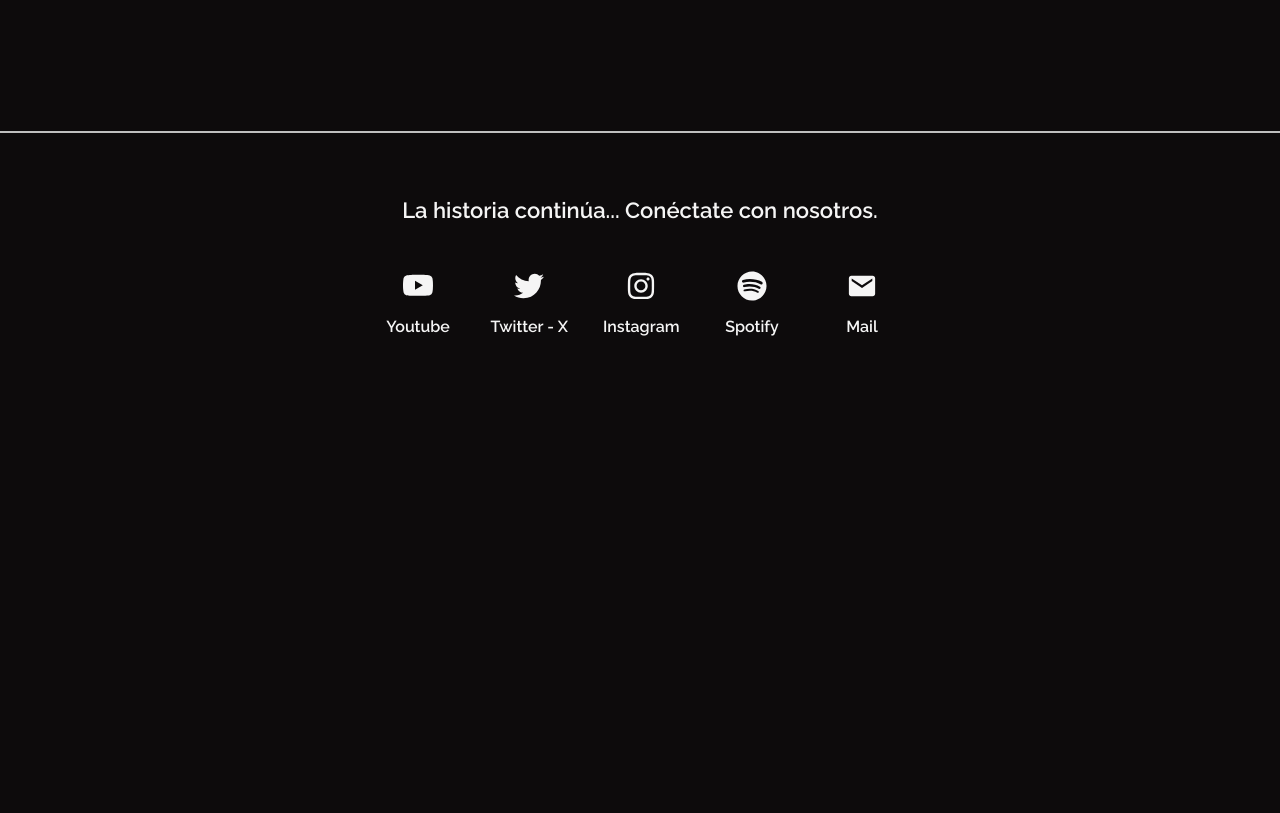
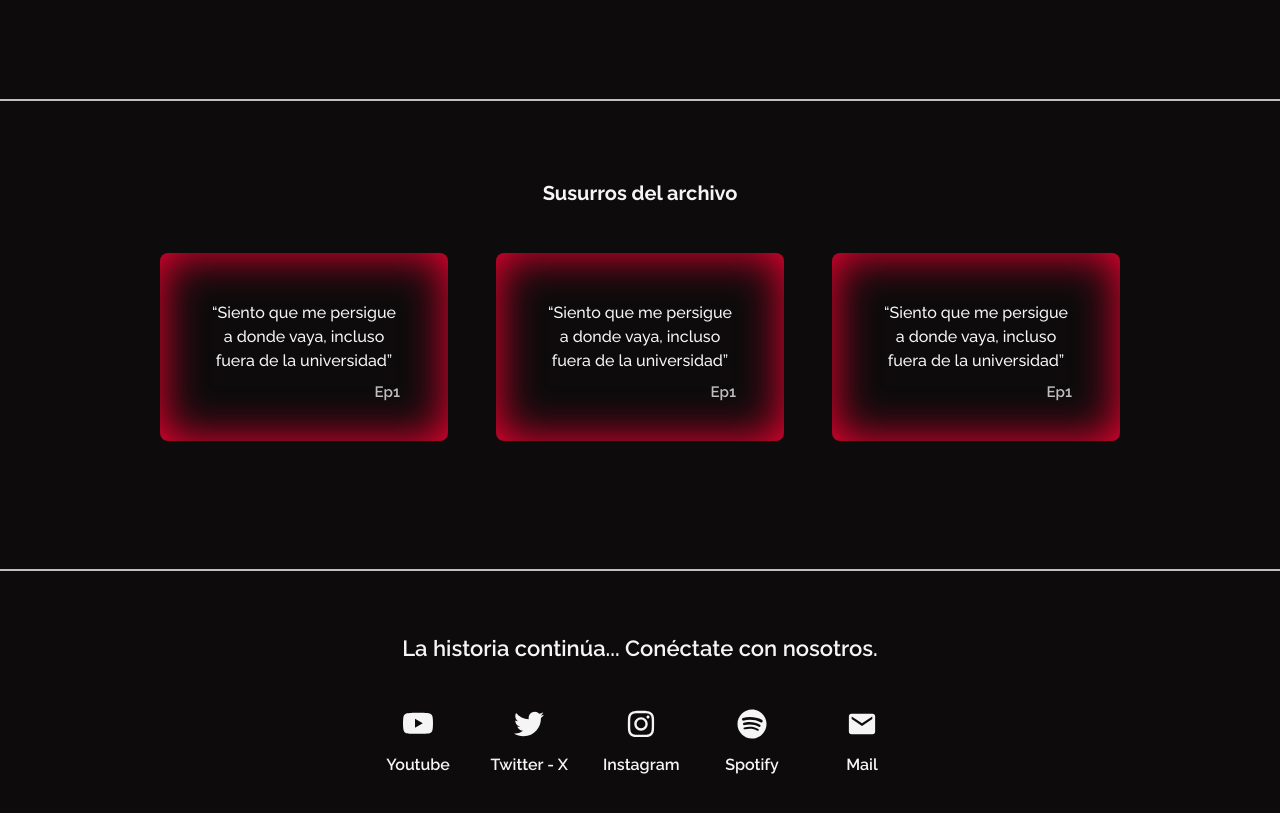
Before and after one commit to FazeElian/expediente-garavito-tnt, a React (Vite) app: page / in a window 1280 px wide. Shown: the part 3360-4173 px from the top of the page. Before the commit the page ends 3760 px from the top, so only its background shows below. Built offline with nearby package versions, Linux system fonts and the light colour scheme.

Commit message:
add: Archive whispers section

```diff
--- a/src/App.tsx
+++ b/src/App.tsx
@@ -3,6 +3,7 @@ import { Header } from "./components/Header"
 import { Banner } from "./components/Banner"
 import { About } from "./components/About"
 import { EpisodesGallery } from "./components/EpisodesGallery"
+import { ArchiveWhispers } from "./components/ArchiveWhispers"
 import { Footer } from "./components/Footer"
 
 function App() {
@@ -12,6 +13,7 @@ function App() {
       <Banner />
       <About />
       <EpisodesGallery />
+      <ArchiveWhispers />
       <Footer />
     </>
   )
--- /dev/null
+++ b/src/assets/css/components/ArchiveWhispers.css
@@ -0,0 +1,78 @@
+.archive-whispers {
+    display: flex;
+    width: 100%;
+    margin-top: 3rem;
+    flex-wrap: wrap;
+    gap: 5rem;
+    padding: 0 12rem 0;
+}
+
+    .whispers-item {
+        display: flex;
+        flex: 28%;
+        height: auto;
+        box-shadow: inset 0 0 45px var(--color-red-youtube);
+        border-radius: 8px;
+        flex-direction: column;
+        padding: 3.5rem 4rem 3.5rem;
+        font-family: var(--font-raleway);
+        cursor: url("../../img/Pointer.png"), auto;
+    }
+
+        .whispers-item h2 {
+            display: flex;
+            width: 100%;
+            color: var(--color-white);
+            font-size: 18px;
+            font-weight: 500;
+            text-align: center;
+            line-height: 24px;
+            margin: auto;
+            align-items: center;
+            justify-content: center;
+        }
+
+        .whispers-item h3 {
+            color: var(--color-gray);
+            font-size: 16px;
+            font-weight: 600;
+            text-align: right;
+            margin-top: 10px;
+        }
+
+/* Responsive 1440px */
+@media screen and (max-width: 1440px) {
+    .archive-whispers {
+        gap: 3rem;
+        padding: 0 10rem 0;
+    }
+
+    .whispers-item {
+        padding: 3rem 3rem 2.5rem;
+        flex: 30%;
+    }
+
+    .whispers-item h2 {
+        font-size: 16px;
+    }
+
+    .whispers-item h3 {
+        font-size: 15px;
+        font-weight: 600;
+    }
+}
+
+/* Responsive 1024px */
+@media screen and (max-width: 1024px) {
+    .archive-whispers {
+        width: 75%;
+        margin: auto;
+        gap: 2rem;
+        margin-top: 4rem;
+        padding: 0;
+    }
+
+    .whispers-item {
+        flex: 100%;
+    }
+}
--- a/src/assets/css/components/Episodes.css
+++ b/src/assets/css/components/Episodes.css
@@ -8,6 +8,9 @@
     align-items: center;
     justify-content: center;
     padding: 0 12rem 0;
+    border-bottom: 2px solid var(--color-gray);
+    padding-bottom: 8rem;
+    margin-bottom: 7rem;
 }
 
     .episode-card {
@@ -162,7 +165,8 @@
 /* Responsive 1280px */
 @media screen and (max-width: 1280px) {
     .episodes-gallery {
-        padding: 0 8rem 0;
+        padding: 0 8rem 8rem;
+        margin-bottom: 5rem;
     }
 }
 
--- a/src/assets/css/components/Footer.css
+++ b/src/assets/css/components/Footer.css
@@ -7,7 +7,7 @@
     padding: 6rem 0 6rem;
     flex-direction: column;
     border-top: 2px solid var(--color-gray);
-    margin-top: 10rem;
+    margin-top: 8rem;
     font-family: var(--font-raleway);
     color: var(--color-white) !important;
     gap: 3rem;
--- /dev/null
+++ b/src/components/ArchiveWhispers.tsx
@@ -0,0 +1,38 @@
+// Styles
+import "../assets/css/components/ArchiveWhispers.css";
+
+// Components
+import { TitleSection } from "./TitleSection";
+
+const ArchiveWhispers = () => {
+    return (
+        <>
+            <TitleSection
+                icon={<></>}
+                text="Susurros del archivo"
+            />
+            <section className="archive-whispers">
+                <div className="whispers-item">
+                    <h2>
+                        “Siento que me persigue a donde vaya, incluso fuera de la universidad”
+                    </h2>
+                    <h3>Ep1</h3>
+                </div>
+                <div className="whispers-item">
+                    <h2>
+                        “Siento que me persigue a donde vaya, incluso fuera de la universidad”
+                    </h2>
+                    <h3>Ep1</h3>
+                </div>
+                <div className="whispers-item">
+                    <h2>
+                        “Siento que me persigue a donde vaya, incluso fuera de la universidad”
+                    </h2>
+                    <h3>Ep1</h3>
+                </div>
+            </section>
+        </>
+    )
+}
+
+export { ArchiveWhispers }
```
